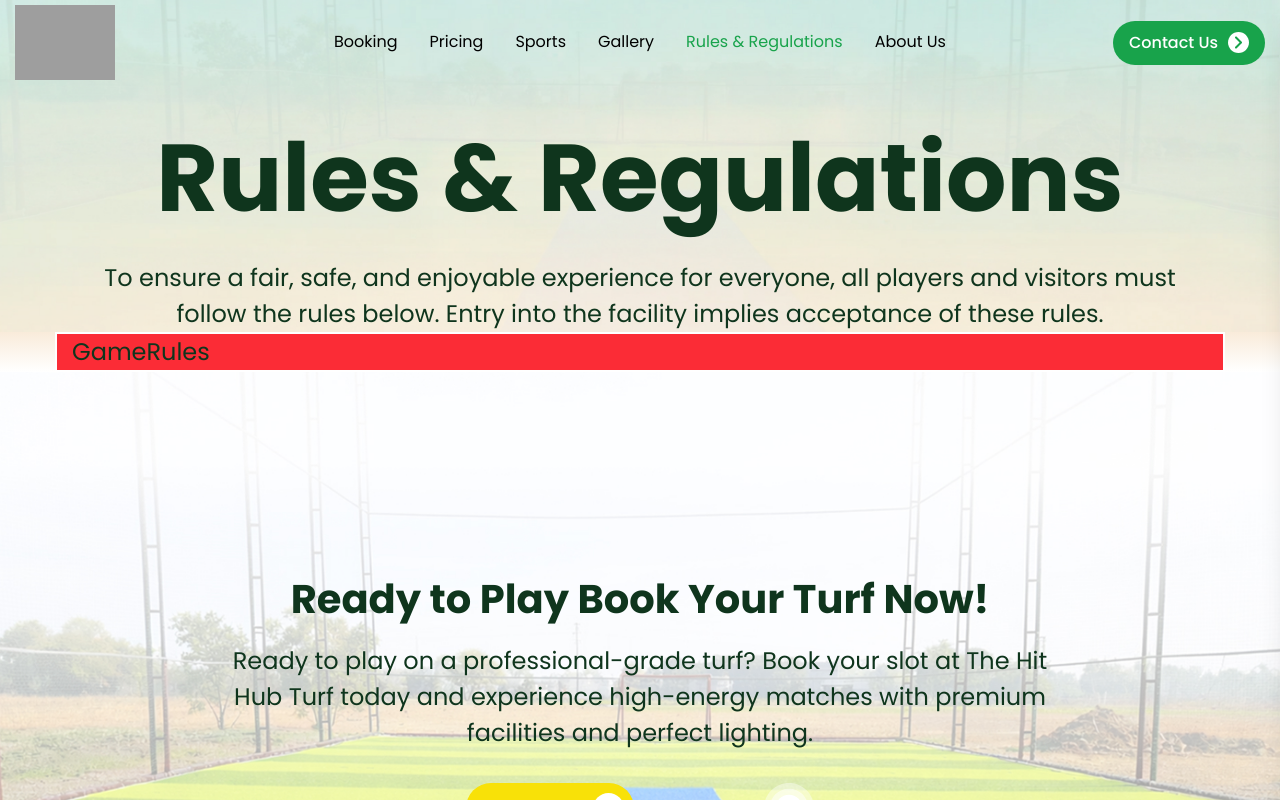
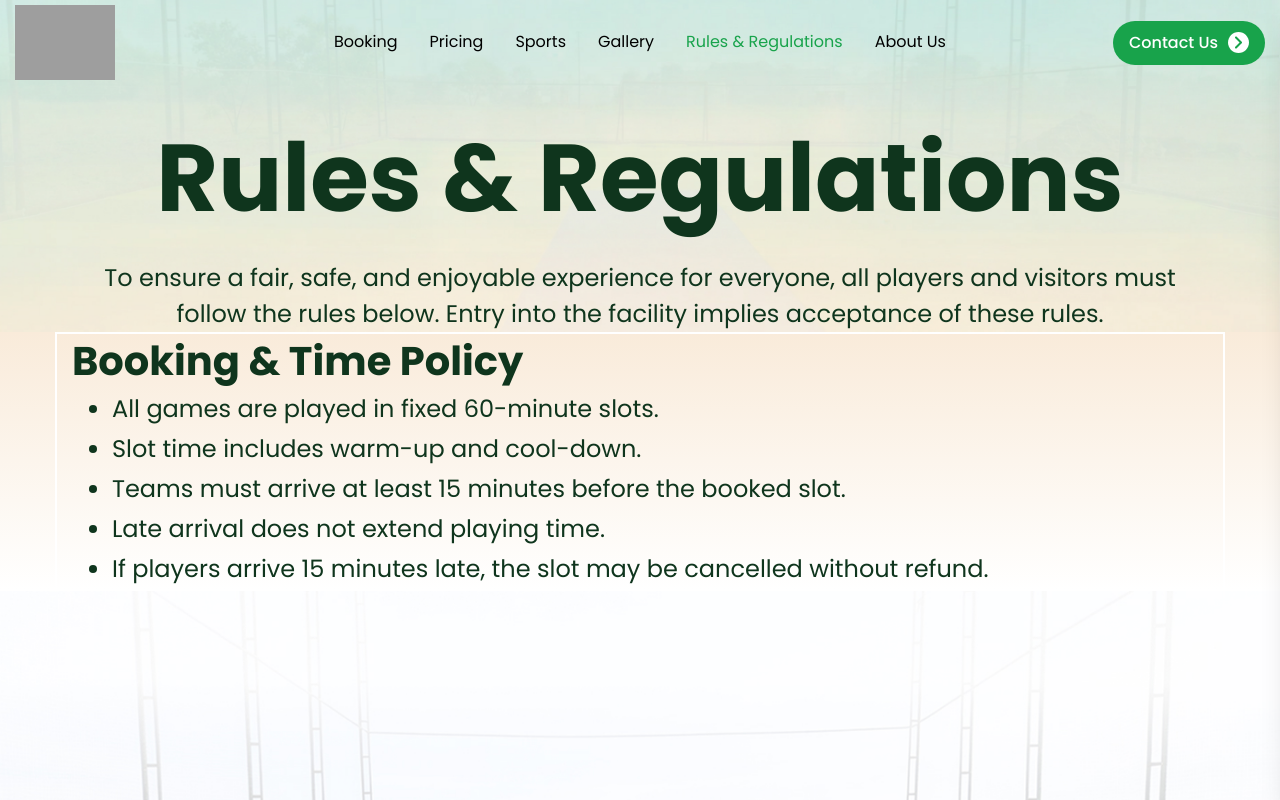
Before and after one commit to staginglabs/thehithub-website, a Next.js app: page /rules in a window 1280 px wide. Shown: the top 800 px of the page. Built offline with nearby package versions, Linux system fonts and the light colour scheme; grey boxes are pictures that could not be loaded.

Commit message:
add booking list in rules page

```diff
--- a/src/app/page.tsx
+++ b/src/app/page.tsx
@@ -27,7 +27,7 @@ export default function Home() {
         </section>
 
         <section className="w-full bg-[#ffffff] py-30">
-          <div className="mx-auto px-3.75 flex w-full max-w-320 flex-col">
+          <div className="mx-auto px-3.75 flex w-full max-w-7xl flex-col">
             <TurfArea />
           </div>
         </section>
--- a/src/app/rules/page.tsx
+++ b/src/app/rules/page.tsx
@@ -22,7 +22,7 @@ export default function Rules() {
 
       {/* Other sections  */}
       <section className="w-full bg-linear-to-b from-[#F9EBDA] to-[#FFFFFF]">
-        <div className="mx-auto px-3.75 flex w-full max-w-292.5 flex-col bg-red-500 border-2 border-[#FFFFFF]">
+        <div className="mx-auto px-3.75 flex w-full max-w-292.5 flex-col  border-2 border-[#FFFFFF]">
           <GameRules />
         </div>
       </section>
--- a/src/components/Screens/RulesPage/GameRules.tsx
+++ b/src/components/Screens/RulesPage/GameRules.tsx
@@ -1,7 +1,25 @@
 import React from "react";
+import { BookingPolicy } from "./listItem.js";
+const GameRules = () => {
+  return (
+    <>
+      <div>
+        {/* booking */}
+        <div>
+          <h2>Booking & Time Policy</h2>
+          <ul className="list-disc ml-10">
+            {BookingPolicy.map((item, index) => (
+              <li key={index} className="leading-10">
+                {item.text}
+              </li>
+            ))}
+          </ul>
+        </div>
 
-const GameRules = () => {
-  return <div>GameRules</div>;
+        {/* please do create different array list in listItem.js file in RulesPage  */}
+      </div>
+    </>
+  );
 };
 
 export default GameRules;
--- /dev/null
+++ b/src/components/Screens/RulesPage/listItem.js
@@ -0,0 +1,7 @@
+export const BookingPolicy = [
+{text:"All games are played in fixed 60-minute slots."},
+{text:"Slot time includes warm-up and cool-down."},
+{text:"Teams must arrive at least 15 minutes before the booked slot."},
+{text:"Late arrival does not extend playing time."},
+{text:"If players arrive 15 minutes late, the slot may be cancelled without refund."},
+]
```
